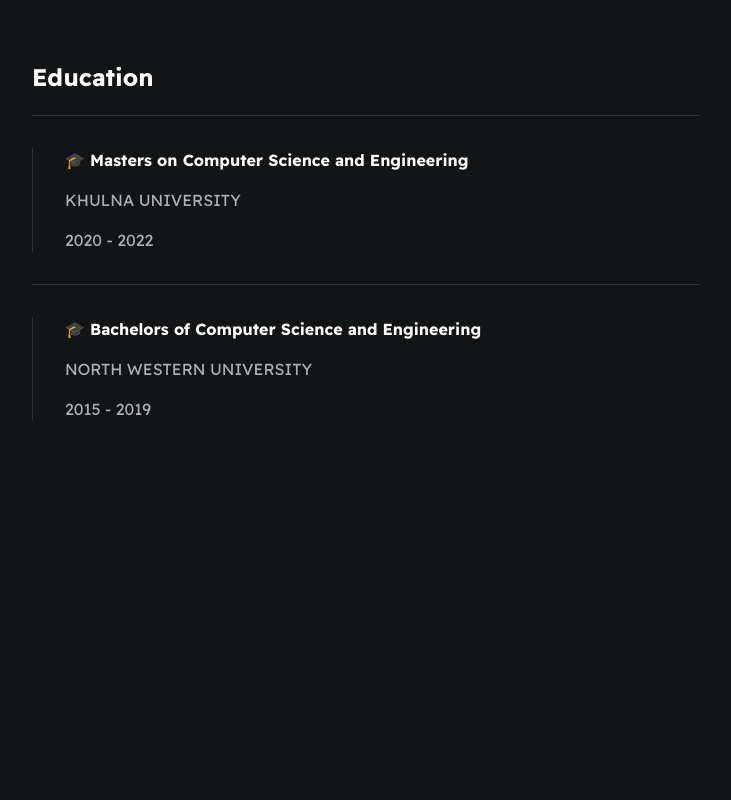
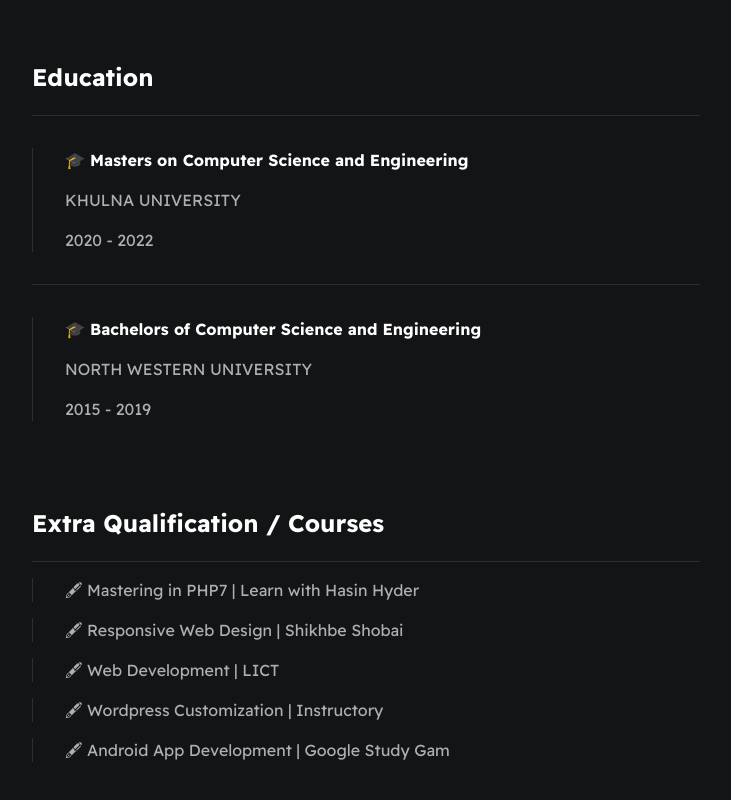
Before and after one commit to rajesh-mondal/resume, a plain HTML site: page index.html in a window 1280 px wide. Shown: the part 1786-2586 px from the top of the page, without its empty margins (274-1005 px from the left). Before the commit the page ends 2279 px from the top, so only its background shows below. Drawn offline with Linux system fonts and the light colour scheme.

Commit message:
extra qualification / courses section

```diff
--- a/assets/styles/main.css
+++ b/assets/styles/main.css
@@ -139,3 +139,10 @@ li{
     margin-bottom: 2em;
     padding-left: 2em;
 }
+
+.card--course-history{
+    border-left: 1px solid var(--mainBorderColor);
+    margin-top: 1em;
+    margin-bottom: 1em;
+    padding-left: 2em;
+}
--- a/index.html
+++ b/index.html
@@ -109,6 +109,31 @@
             </div>
         </section>
 
+        <section id="work-history-wrapper" class="section--page">
+            <h2>Extra Qualification / Courses</h2>
+
+            <div class="line-break"></div>
+            <div class="card--course-history">
+                <p>🖋 Mastering in PHP7 | Learn with Hasin Hyder</p>
+            </div>
+
+            <div class="card--course-history">
+                <p>🖋 Responsive Web Design | Shikhbe Shobai</p>
+            </div>
+
+            <div class="card--course-history">
+                <p>🖋 Web Development | LICT</p>
+            </div>
+
+            <div class="card--course-history">
+                <p>🖋 Wordpress Customization | Instructory</p>
+            </div>
+
+            <div class="card--course-history">
+                <p>🖋 Android App Development | Google Study Gam</p>
+            </div>
+        </section>
+
     </div>
 
 </body>
```
